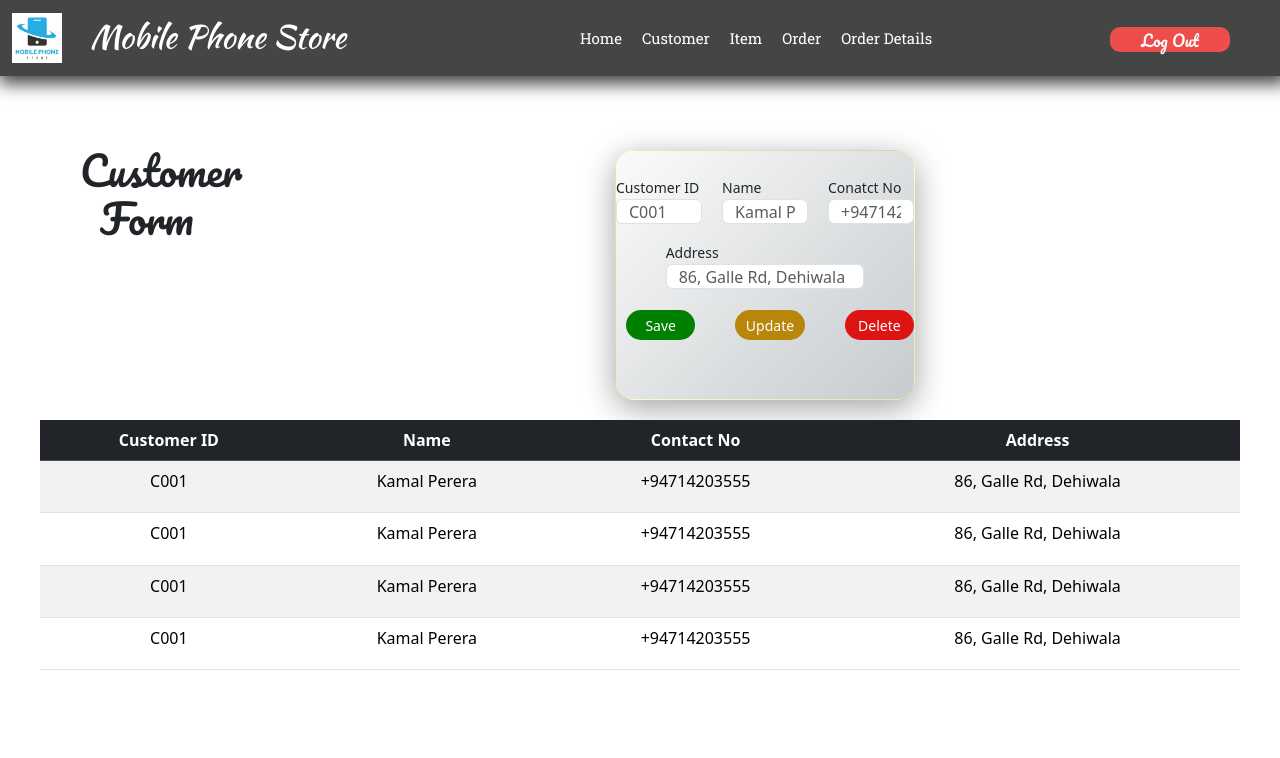
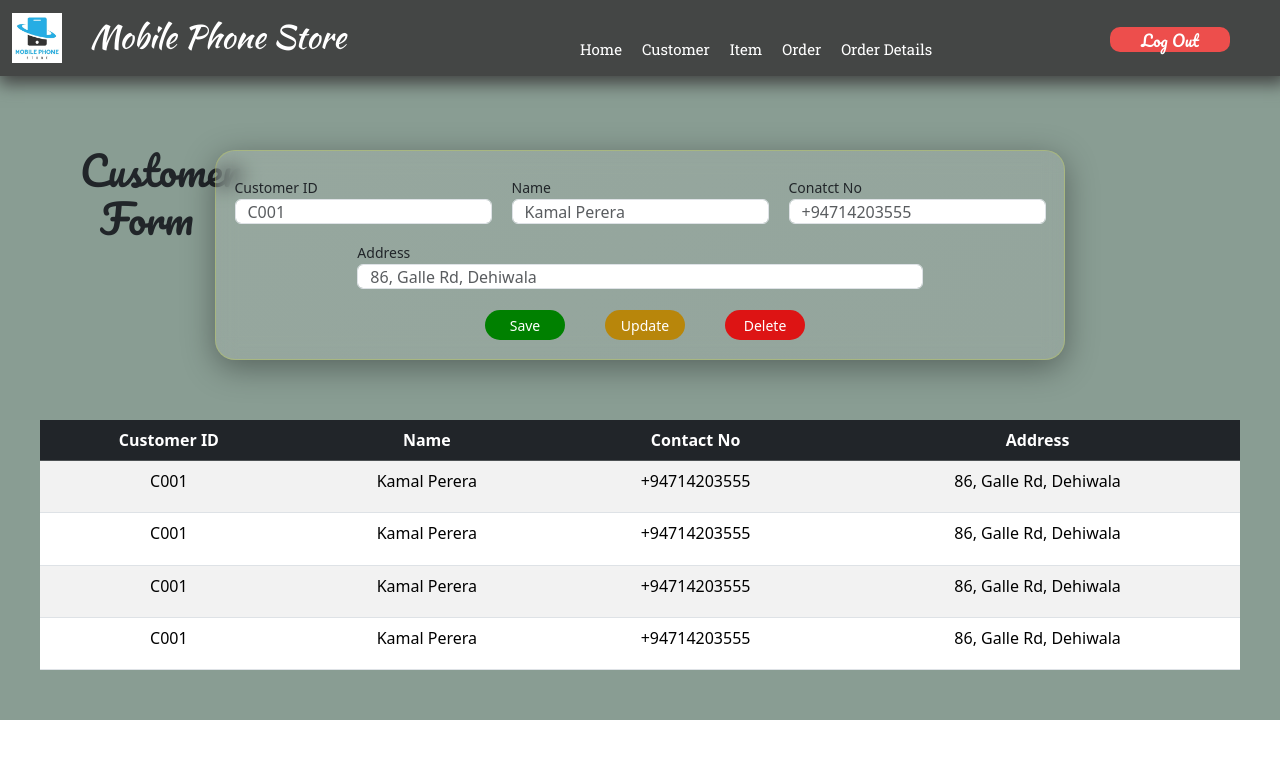
Before and after one commit to VihangaIndeewara/Mobile-Phone-Store, a React (Create React App) app in the folder frontend/: page /customer in a window 1280 px wide. Shown: the top 758 px of the page. Built offline with nearby package versions, Linux system fonts and the light colour scheme.

Commit message:
Finished Frontend

```diff
--- a/frontend/src/components/pages/customer/Customer.jsx
+++ b/frontend/src/components/pages/customer/Customer.jsx
@@ -1,27 +1,11 @@
 import "../customer/Customer.css"
-import { Header } from "../../header/Header"
+import { NavBar } from "../navbar/NavBar"
 
 export const Customer=()=>{
     return (
         <div>
-            <div id="mainDiv">
-             <Header>
-                <div id="navList">
-                    <div class="collapse navbar-collapse " id="navbarNavAltMarkup">
-                        <div class="navbar-nav ">
-                            <a class="nav-link active" aria-current="page" href="#" className="navItem">Home</a>
-                            <a class="nav-link" href="#" className="navItem">Customer</a>
-                            <a class="nav-link" href="#" className="navItem">Item</a>
-                            <a class="nav-link" href="#" className="navItem">Order</a>
-                            <a class="nav-link disabled" className="navItem">Order Details</a>
-                        </div>
-                    </div>
-                </div>
-
-                {/* <Link to={'/login'}> */}
-                     <button className="btnLogout" type="button"  >Log Out</button>
-               {/* </Link> */}
-            </Header>
+            <div className="mainDiv">
+            <NavBar/>
 
 
             <h1 className="titleFirst">Customer </h1>
--- a/frontend/src/components/pages/home/Home.css
+++ b/frontend/src/components/pages/home/Home.css
@@ -18,7 +18,7 @@
     animation-duration: 12s;
     animation-iteration-count: infinite;
     animation-timing-function: linear;
-    animation-direction:normal  ;
+    animation-direction:alternate  ;
 
 }
 
@@ -43,7 +43,7 @@
       transform: translateX(-1194px);
     }
     51%, 62%{
-      transform: translateX(-1789px);
+      transform: translateX(-1790px);
     }
     68%, 79%{
       transform: translateX(-2387px);
--- a/frontend/src/components/pages/item/Item.jsx
+++ b/frontend/src/components/pages/item/Item.jsx
@@ -19,25 +19,25 @@ export const Item=()=>{
                 <div className="divFirst">
                     <div class="mb-3">
                         <label for="mobileIdInput" class="form-label name">Mobile ID</label>
-                        <input type="text" class="form-control inputField" id="mobileIdInput"/>
+                        <input type="text" class="form-control inputField" id="mobileIdInput" placeholder="M001"/>
                     </div>
                     <div class="mb-3">
                         <label for="brandInput" class="form-label name">Brand</label>
-                        <input type="text" class="form-control inputField" id="brandInput"/>
+                        <input type="text" class="form-control inputField" id="brandInput" placeholder="Samsung S5"/>
                     </div>
                     <div class="mb-3 ">
                     <label for="mobileColorInput" class="form-label name">Mobile Color</label>
-                        <input type="text" class="form-control inputField" id="mobileColorInput"/>
+                        <input type="text" class="form-control inputField" id="mobileColorInput" placeholder="Black"/>
                     </div>
                 </div>
                 <div className="divFirst">
                     <div class="mb-3 ">
                     <label for="mobileQtyOnHandInput" class="form-label name">QtyOnHand</label>
-                        <input type="text" class="form-control inputField" id="mobileQtyOnHandInput"/>
+                        <input type="number" class="form-control inputField" id="mobileQtyOnHandInput" placeholder="5"/>
                     </div>
                     <div class="mb-3 ">
                     <label for="mobileUnitPriceInput" class="form-label name">Unit Price</label>
-                        <input type="text" class="form-control inputField" id="mobileUnitPriceInput"/>
+                        <input type="text" class="form-control inputField" id="mobileUnitPriceInput" placeholder="35000.00"/>
                     </div>
                 </div>
 
--- a/frontend/src/components/pages/login/Login.jsx
+++ b/frontend/src/components/pages/login/Login.jsx
@@ -6,12 +6,13 @@ import FormControl from '@mui/joy/FormControl';
 import FormLabel from '@mui/joy/FormLabel';
 import Input from '@mui/joy/Input';
 import Button from '@mui/joy/Button';
-import Link from '@mui/joy/Link';
+
 import './Login.css';
 import { Footer } from '../../footer/Footer';
 
 import { Home } from '../home/Home';
 import { Header } from '../../header/Header';
+import { Link } from 'react-router-dom';
 
 
 
@@ -53,11 +54,13 @@ export const Login=()=>{
                         <br />
                         <br />
 
+
+                        <Link to={"/home"}>
                           <Button id='btnLogin'>Log in</Button>
-
-
+                        </Link>
 
                     </main>
+
                 </CssVarsProvider>
                 </div>
                 <img id='backgroundImage' src="../assets/images/loginBackground.jpg" alt="backgroundImage" />
--- a/frontend/src/components/pages/navbar/NavBar.jsx
+++ b/frontend/src/components/pages/navbar/NavBar.jsx
@@ -1,9 +1,11 @@
+import React from 'react';
 import { Header } from "../../header/Header"
-import { NavLink } from "react-router-dom"
+import { Link, NavLink } from "react-router-dom"
 
 export const NavBar=()=>{
     return(
         <Header>
+        <div>
             <div id="navList">
                 <div class="collapse navbar-collapse " id="navbarNavAltMarkup">
                     <div class="navbar-nav ">
@@ -15,11 +17,14 @@ export const NavBar=()=>{
 
                     </div>
                 </div>
+
+
             </div>
 
-        {/* <Link to={'/login'}> */}
+            <Link to={"/login"}>
                 <button className="btnLogout" type="button"  >Log Out</button>
-       {/* </Link> */}
+            </Link>
+       </div>
     </Header>
     )
 }
--- a/frontend/src/components/pages/order/Order.css
+++ b/frontend/src/components/pages/order/Order.css
@@ -3,7 +3,7 @@
     font-size: 14px;
 }
 
-#customerInputForm{
+.customerInputForm{
     width: 300px;
     height: 250px;
     position: absolute;
--- a/frontend/src/components/pages/order/Order.jsx
+++ b/frontend/src/components/pages/order/Order.jsx
@@ -4,7 +4,7 @@ import "../order/Order.css"
 
 export const Order=()=>{
     return(
-        <div id="mainDiv">
+        <div className="mainDiv">
            <NavBar/>
 
             <div>
@@ -12,13 +12,13 @@ export const Order=()=>{
                 <h1 className="titleSecond">Form</h1>
 
 
-                <form id="customerInputForm">
+                <form className="customerInputForm">
 
 
                 <label className="lblOrderId" >Order ID : </label>
                 <label className="lblOrderId" >OR001</label>
 
-                    <div class="mb-3">
+                    <div class="mb-3 ">
                         <label for="customerIdCombo" class="form-label name">Customer ID</label>
                         <select id="customerIdCombo" class="form-select combo">
                             <option></option>
--- a/frontend/src/components/pages/orderDetails/OrderDetails.jsx
+++ b/frontend/src/components/pages/orderDetails/OrderDetails.jsx
@@ -21,7 +21,7 @@ export const OrderDetails=()=>{
                         <th scope="col">Mobile ID</th>
                         <th scope="col">Brand</th>
                         <th scope="col">Qty</th>
-                        <th scope="col">Unit Price</th>
+                        <th scope="col">Total Amount</th>
                         <th scope="col">Date</th>
                         <th scope="col">Time</th>
                         </tr>
```
Lines whose indentation alone changed are shown as unchanged.
